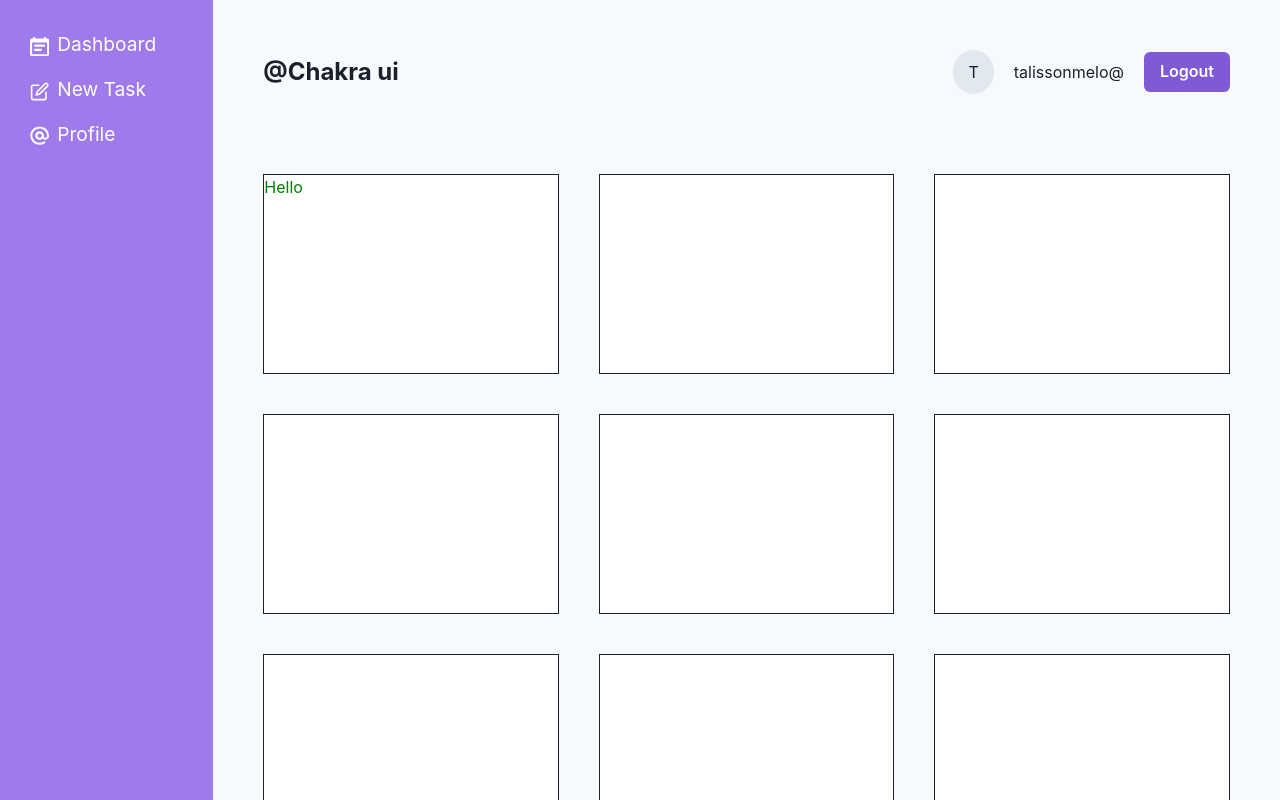
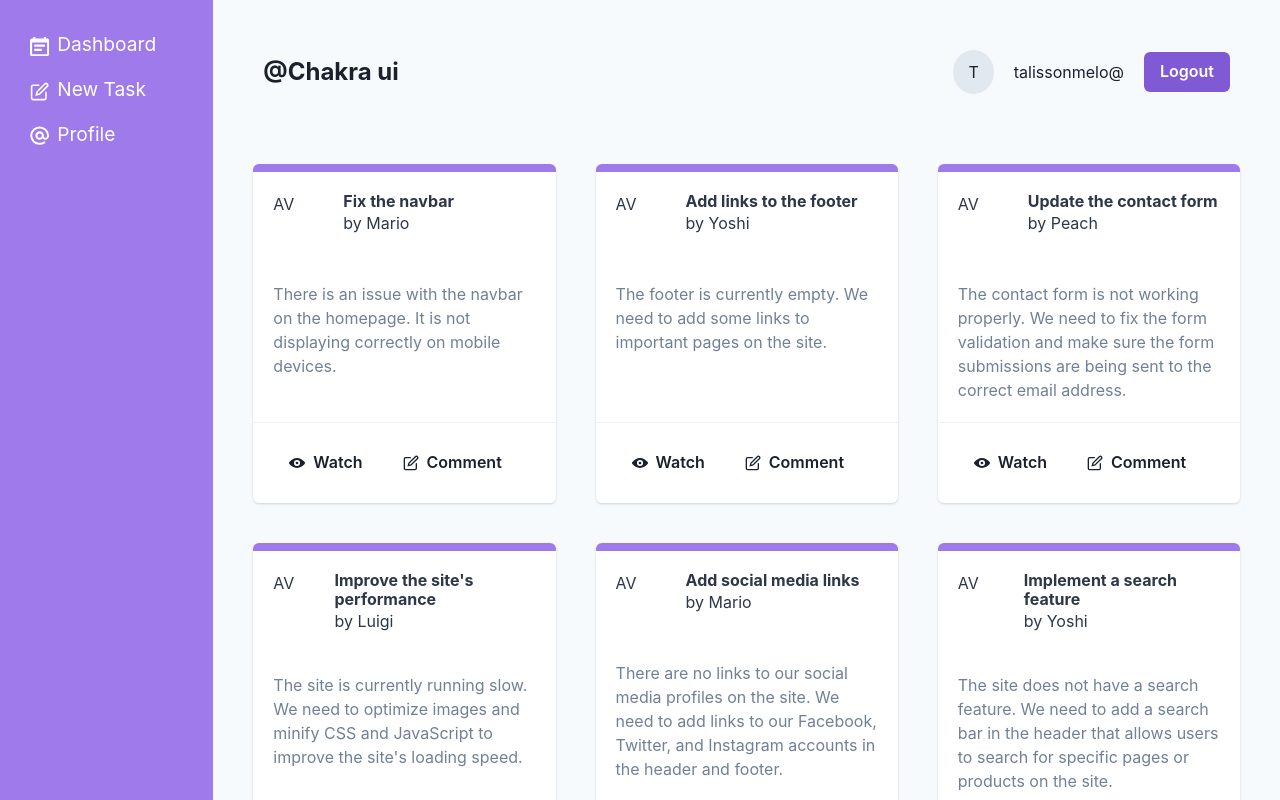
Before and after one commit to TalissonMelo/chakra-ui, a React (Vite) app: page / in a window 1280 px wide. Shown: the top 800 px of the page. Built offline with nearby package versions, Linux system fonts and the light colour scheme; data requests are answered from the project's data file.

Commit message:
Card Component

```diff
--- a/package.json
+++ b/package.json
@@ -6,7 +6,8 @@
   "scripts": {
     "dev": "vite",
     "build": "vite build",
-    "preview": "vite preview"
+    "preview": "vite preview",
+    "initialized-db.json" : "json-server --watch data/db.json"
   },
   "dependencies": {
     "@chakra-ui/icons": "^2.2.4",
--- a/src/App.jsx
+++ b/src/App.jsx
@@ -6,14 +6,14 @@
 } from 'react-router-dom'
 
 import RootLayout from './layouts/RootLayout'
-import Dashboard from './pages/Dashboard'
+import Dashboard, { tasksLoader } from './pages/Dashboard'
 import Create from './pages/Create'
 import Profile from './pages/Profile'
 
 const router = createBrowserRouter(
   createRoutesFromElements(
     <Route path="/" element={<RootLayout />}>
-      <Route index element={<Dashboard />} />
+      <Route index element={<Dashboard />} loader={tasksLoader} />
       <Route path="create" element={<Create />} />
       <Route path="profile" element={<Profile />} />
     </Route>
--- a/src/pages/Dashboard.jsx
+++ b/src/pages/Dashboard.jsx
@@ -1,25 +1,61 @@
-import { Box, SimpleGrid, Text } from "@chakra-ui/react";
+import { EditIcon, ViewIcon } from "@chakra-ui/icons"
+import {
+  Box,
+  SimpleGrid,
+  Text,
+  Flex,
+  Heading,
+  Card,
+  CardHeader,
+  CardBody,
+  CardFooter,
+  HStack,
+  Divider,
+  Button
+} from "@chakra-ui/react"
+import { useLoaderData } from "react-router-dom"
 
 export default function Dashboard() {
+  const tasks = useLoaderData()
 
   return (
-    <SimpleGrid p="10px" columns={4} spacing={10} minChildWidth={250}>
-      <Box bg="white" height="200px" border="1px solid">
-        <Text color={{ base: 'pink', md: 'blue', lg: 'green' }}>Hello</Text>
-      </Box>
-      <Box bg="white" height="200px" border="1px solid"></Box>
-      <Box bg="white" height="200px" border="1px solid"></Box>
-      <Box bg="white" height="200px" border="1px solid"></Box>
+    <SimpleGrid spacing={10} minChildWidth={300}>
+      {tasks && tasks.map(task => (
+        <Card key={task.id} borderTop="8px" borderColor="purple.400" bg="white">
 
-      <Box bg="white" height="200px" border="1px solid"></Box>
-      <Box bg="white" height="200px" border="1px solid"></Box>
-      <Box bg="white" height="200px" border="1px solid"></Box>
-      <Box bg="white" height="200px" border="1px solid"></Box>
+          <CardHeader color="gray.700">
+            <Flex gap={5}>
+              <Box w="50px" h="50px">
+                <Text>AV</Text>
+              </Box>
+              <Box>
+                <Heading as="h3" size="sm">{task.title}</Heading>
+                <Text>by {task.author}</Text>
+              </Box>
+            </Flex>
+          </CardHeader>
 
-      <Box bg="white" height="200px" border="1px solid"></Box>
-      <Box bg="white" height="200px" border="1px solid"></Box>
-      <Box bg="white" height="200px" border="1px solid"></Box>
-      <Box bg="white" height="200px" border="1px solid"></Box>
+          <CardBody color="gray.500">
+            <Text>{task.description}</Text>
+          </CardBody>
+
+          <Divider borderColor="gray.200" />
+
+          <CardFooter>
+            <HStack>
+              <Button variant="ghost" leftIcon={<ViewIcon />}>Watch</Button>
+              <Button variant="ghost" leftIcon={<EditIcon />}>Comment</Button>
+            </HStack>
+          </CardFooter>
+
+        </Card>
+      ))}
     </SimpleGrid>
   )
 }
+
+export const tasksLoader = async () => {
+  const res = await fetch('http://localhost:3000/tasks')
+
+  return res.json()
+}
```
